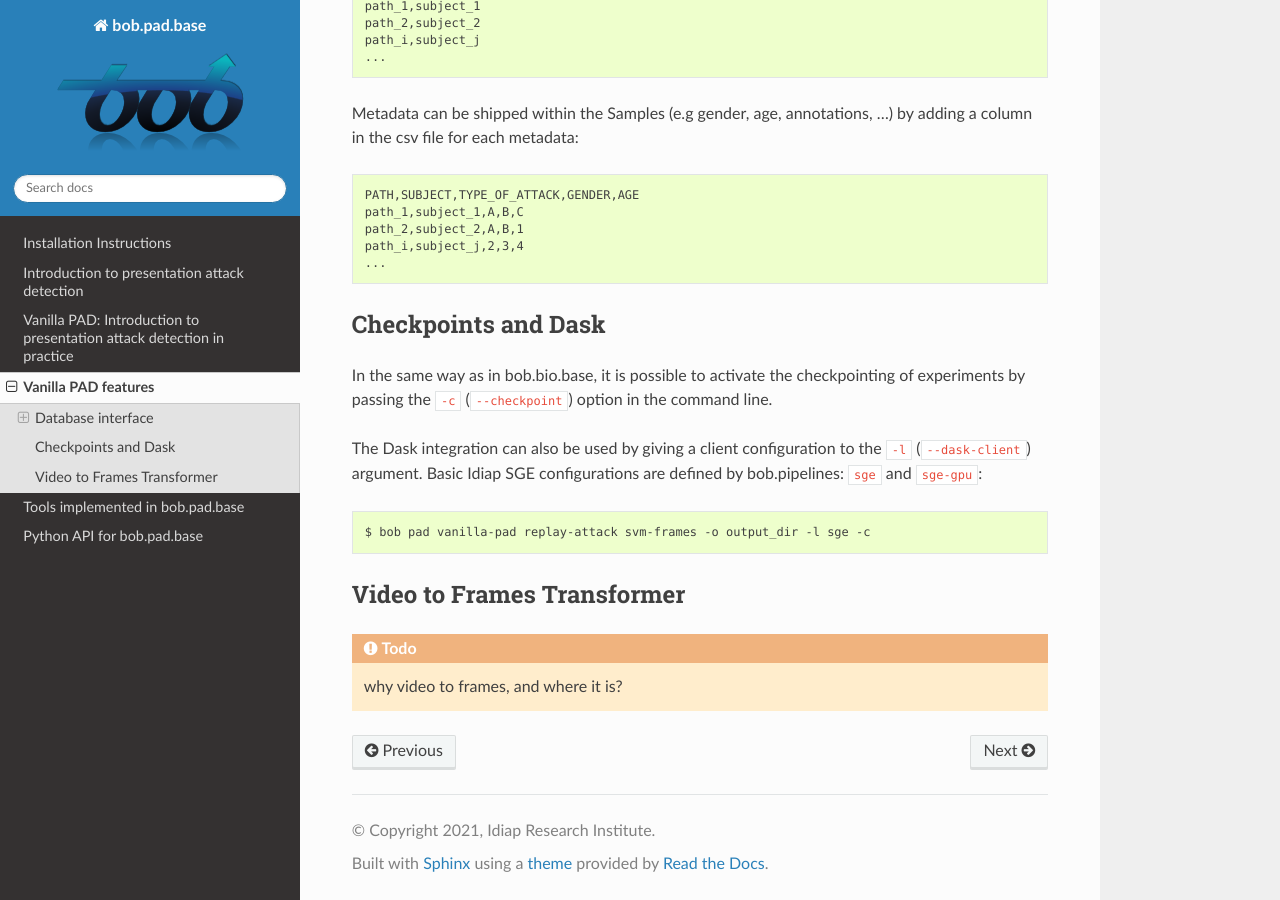
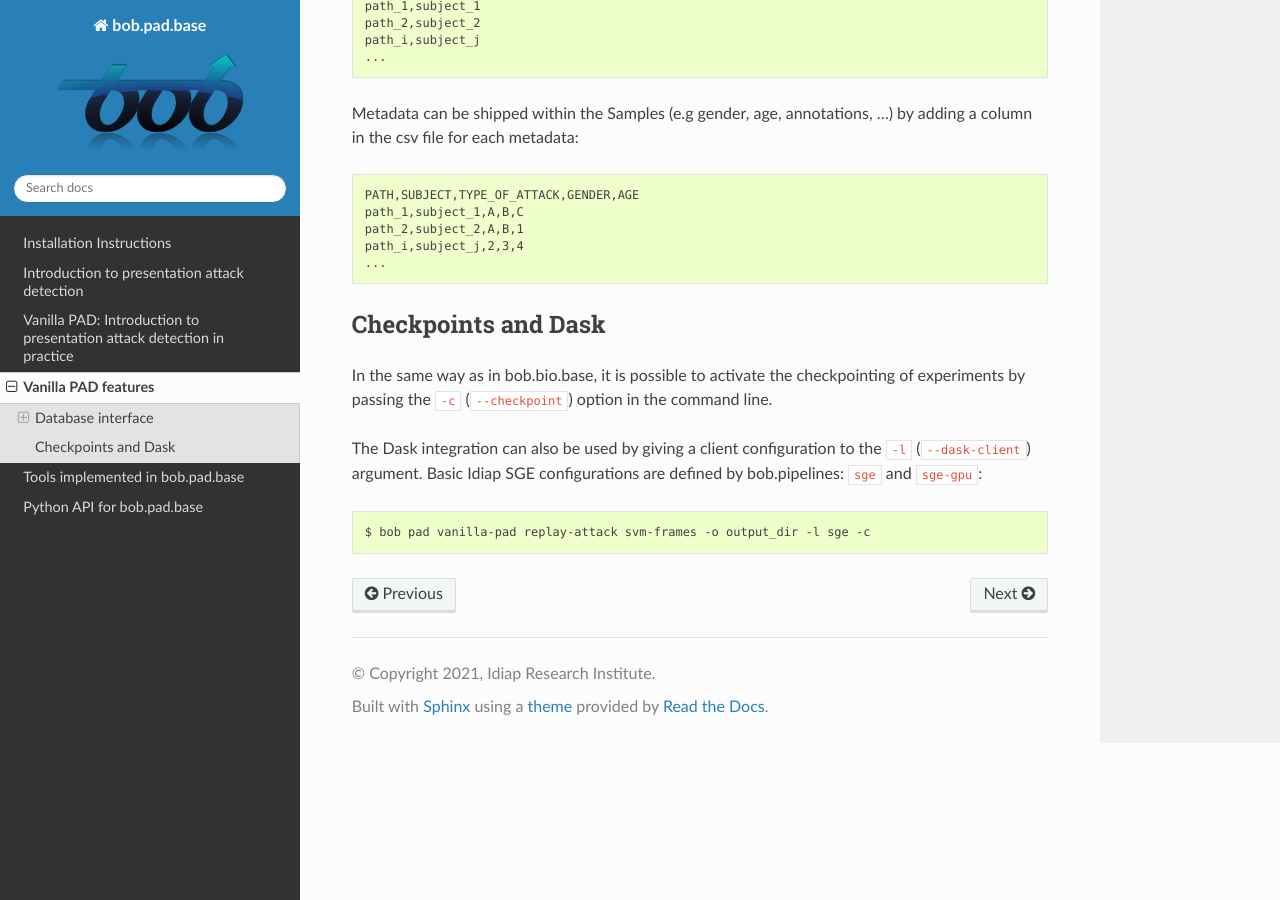
Before and after one commit to bioidiap/bob.pad.base, a Sphinx documentation site: the page built from doc/vanilla_pad_features.rst, in a window 1280 px wide and 900 px high, scrolled down 1566 px. Built offline with Sphinx 7.4.7 and the Read the Docs theme 2.0.0, drawn with Linux system fonts in a browser that asks for light colours; the version number could not be read and is left out.

Commit message:
[doc] Video_to_frames should be in bob.pad.face.

```diff
--- a/doc/vanilla_pad_features.rst
+++ b/doc/vanilla_pad_features.rst
@@ -99,11 +99,3 @@ The Dask integration can also be used by giving a client configuration to the ``
 Basic Idiap SGE configurations are defined by bob.pipelines: ``sge`` and ``sge-gpu``::
 
 $ bob pad vanilla-pad replay-attack svm-frames -o output_dir -l sge -c
-
-
-Video to Frames Transformer
-===========================
-
-.. todo::
-
-   why video to frames, and where it is?
```
